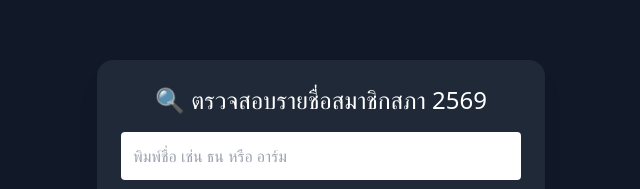
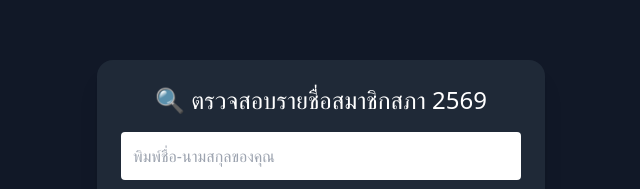
Before and after one commit to AmnatCud/CouncilMemberChecker, a plain HTML site: page index.html in a window 1280 px wide. Shown: the part 230-419 px from the top of the page, 319-959 px from the left. Drawn offline with nearby package versions, Linux system fonts and the light colour scheme.

Commit message:
Update index.html

```diff
--- a/index.html
+++ b/index.html
@@ -15,7 +15,7 @@
 
 <input id="name"
        class="w-full p-3 mb-3 text-black rounded text-base"
-       placeholder="พิมพ์ชื่อ เช่น ธน หรือ อาร์ม"
+       placeholder="พิมพ์ชื่อ-นามสกุลของคุณ"
        onkeypress="if(event.key==='Enter') search()">
 
 <button onclick="search()"
```
